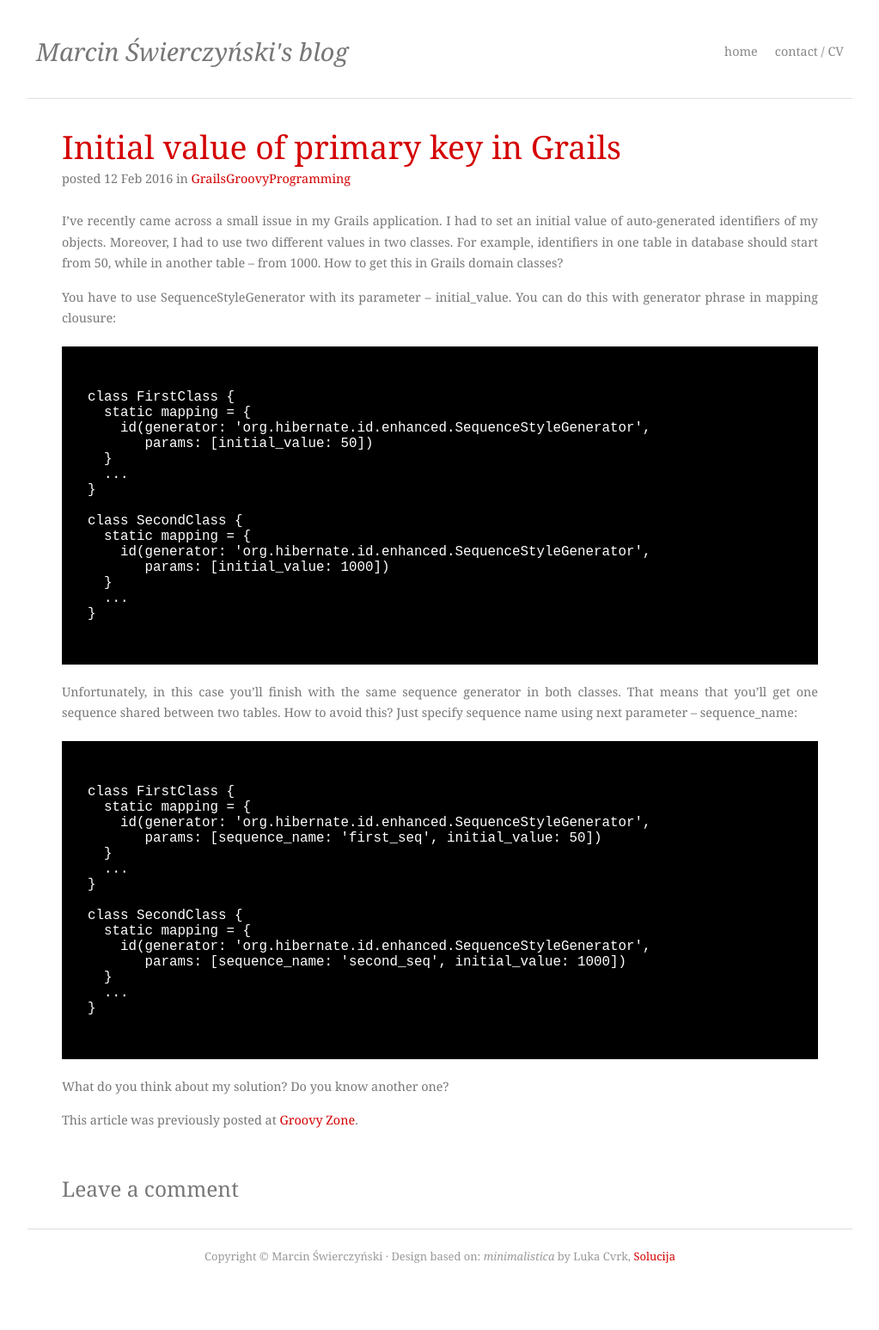
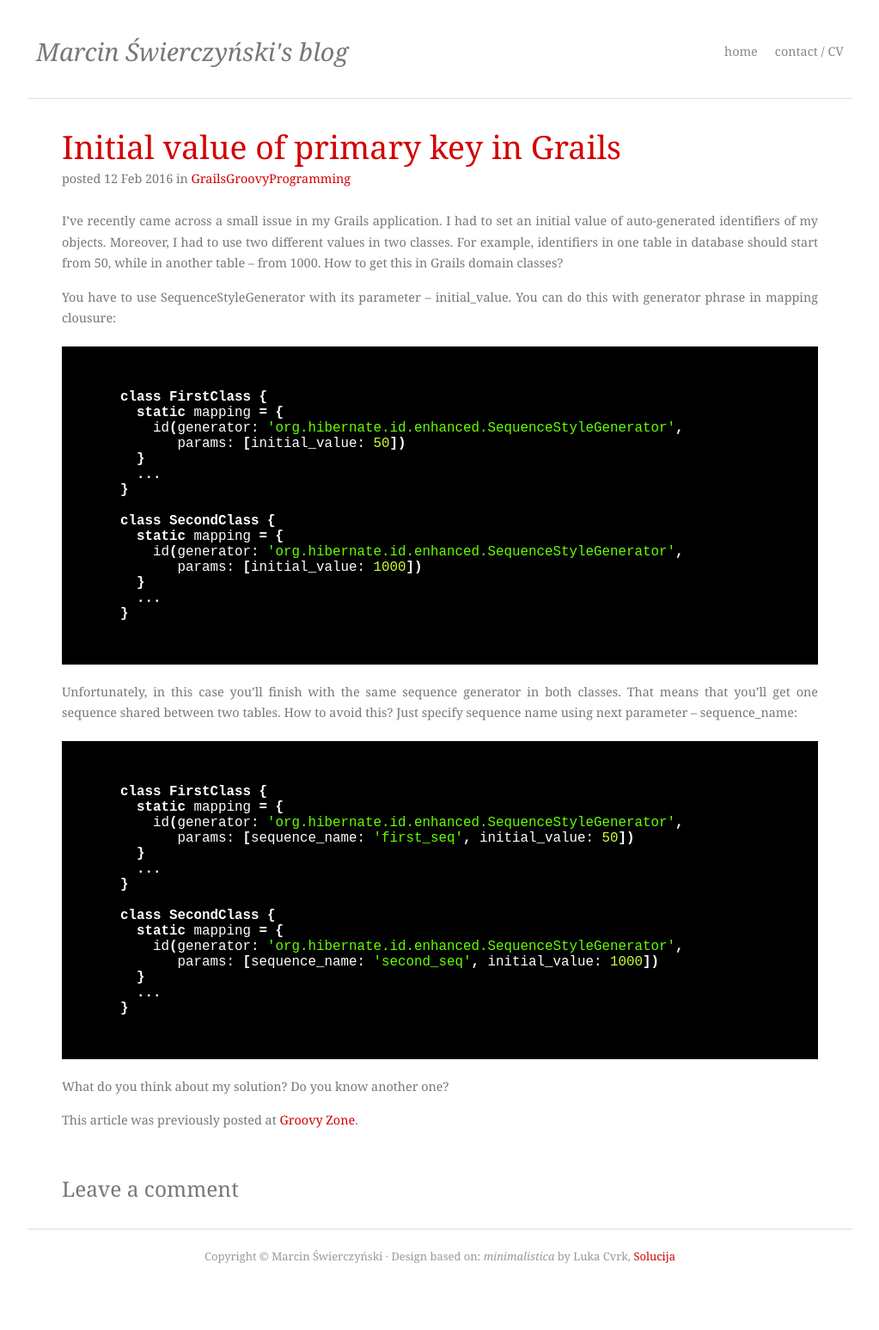
Before and after one commit to MarcinSwierczynski/marcinos.github.com, a Jekyll site: the page built from _posts/2010-07-22-initial-value-of-primary-key-in-grails.markdown, in a window 1280 px wide. Shown: the whole page at 86% size, without its empty margins (128-1151 px from the left). Built offline with Jekyll 4.4.1, drawn with Linux system fonts in a browser that asks for light colours; Markdown is read by kramdown in place of the engine named in the settings.

````diff
--- a/_config.yml
+++ b/_config.yml
@@ -1,6 +1,6 @@
 highlighter: rouge
 permalink: /:year/:month/:title
-markdown: rdiscount
+markdown: kramdown
 name: Marcin Świerczyński's Blog
 description: A personal blog about software engineering
 url: http://blog.swierczynski.net
--- a/_posts/2010-07-22-initial-value-of-primary-key-in-grails.markdown
+++ b/_posts/2010-07-22-initial-value-of-primary-key-in-grails.markdown
@@ -27,6 +27,7 @@ You have to use SequenceStyleGenerator with its parameter – initial_value. You
 
 
 
+```groovy
     class FirstClass {
       static mapping = {
         id(generator: 'org.hibernate.id.enhanced.SequenceStyleGenerator',
@@ -42,6 +43,7 @@ You have to use SequenceStyleGenerator with its parameter – initial_value. You
       }
       ...
     }
+```
 
 
 
@@ -51,6 +53,7 @@ Unfortunately, in this case you’ll finish with the same sequence generator in
 
 
 
+```groovy
     class FirstClass {
       static mapping = {
         id(generator: 'org.hibernate.id.enhanced.SequenceStyleGenerator',
@@ -66,6 +69,7 @@ Unfortunately, in this case you’ll finish with the same sequence generator in
       }
       ...
     }
+```
 
 
 
````
